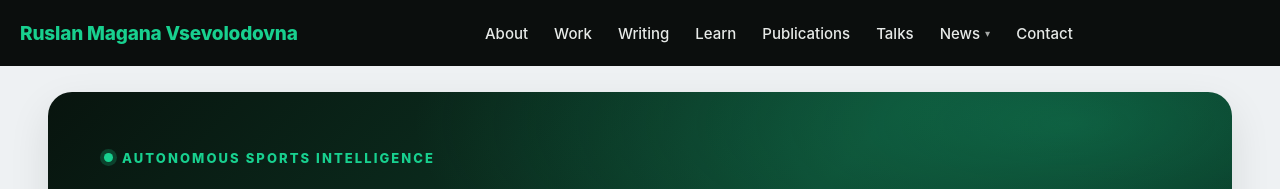
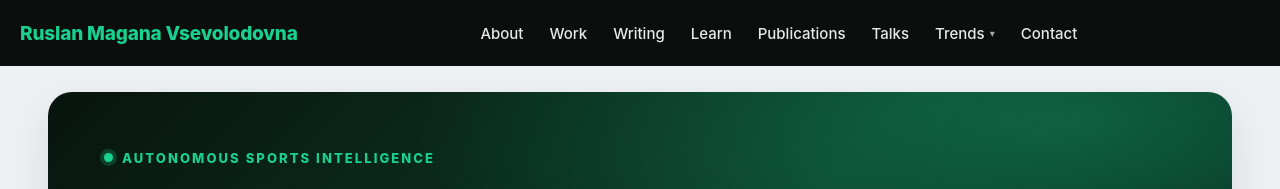
Before and after one commit to ruslanmv/sports-trends, a Jekyll site: the page built from sports/index.md, in a window 1280 px wide. Shown: the top 189 px of the page. Built offline with Jekyll 4.4.1, drawn with Linux system fonts in a browser that asks for light colours.

Commit message:
fix: rename Trends dropdown label from "News" to "Trends" in sports nav

```diff
--- a/_includes/sports/sports-nav.html
+++ b/_includes/sports/sports-nav.html
@@ -9,7 +9,7 @@
     <a href="https://ruslanmv.com/talks/">Talks</a>
     <div class="sports-nav-group">
       <button class="sports-nav-group__btn" type="button" aria-haspopup="true" aria-expanded="false">
-        News <span class="sports-nav-caret" aria-hidden="true">▾</span>
+        Trends <span class="sports-nav-caret" aria-hidden="true">&#9662;</span>
       </button>
       <div class="sports-nav-group__menu">
         <a href="https://ruslanmv.com/news-and-trends/">News</a>
```
